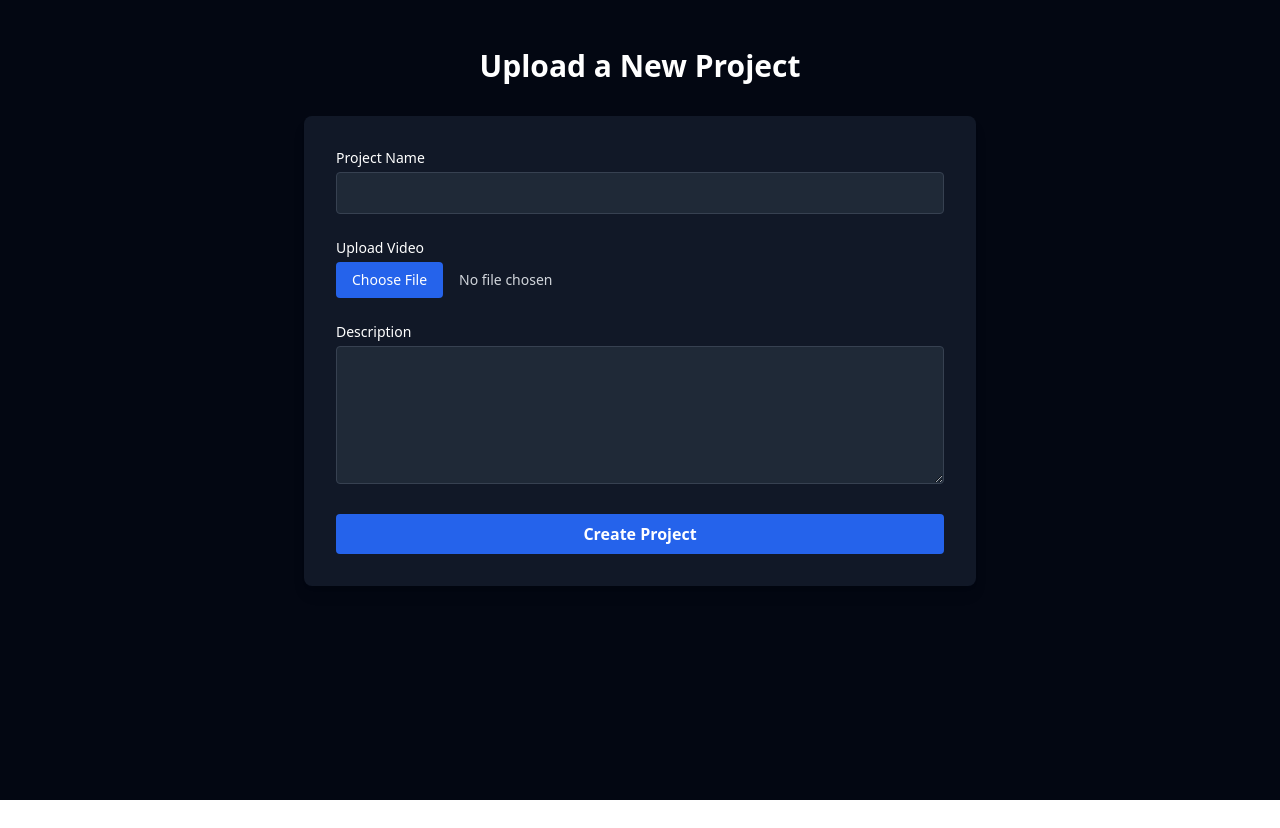
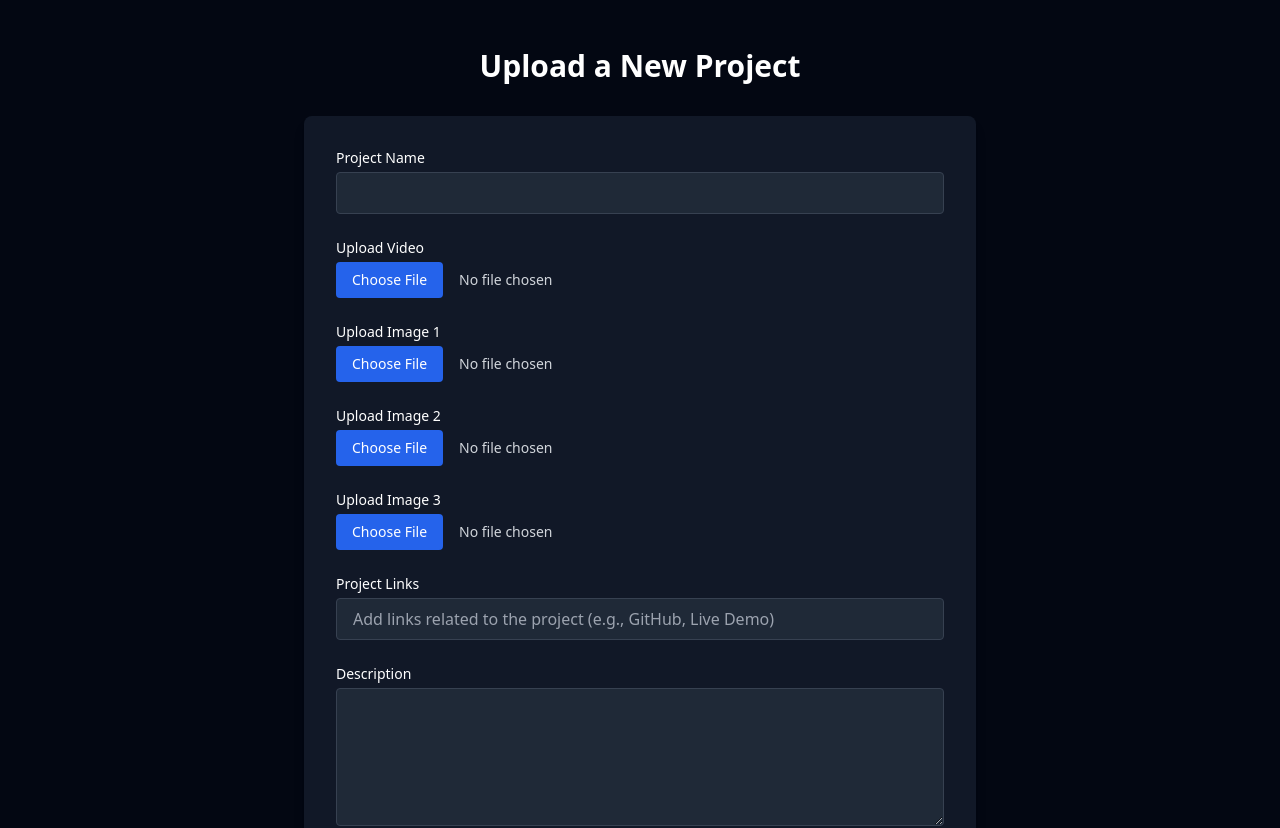
Before and after one commit to thefearlesscoder/Tech-Bridge, a React (Vite) app in the folder frontend/: page /upload-project in a window 1280 px wide. Shown: the top 828 px of the page. Before the commit the page ends 800 px from the top, so only its background shows below. Built offline with nearby package versions, Linux system fonts and the light colour scheme.

Commit message:
Add image/link upload section

```diff
--- a/frontend/src/pages/UploadPorject.jsx
+++ b/frontend/src/pages/UploadPorject.jsx
@@ -4,15 +4,19 @@ import axios from "axios";
 export default function CreateProjectPage() {
   const [name, setName] = useState("");
   const [video, setVideo] = useState(null);
+  const [image1, setImage1] = useState(null);
+  const [image2, setImage2] = useState(null);
+  const [image3, setImage3] = useState(null);
   const [description, setDescription] = useState("");
+  const [links, setLinks] = useState(""); // New state for project links
   const [loading, setLoading] = useState(false);
   const [message, setMessage] = useState("");
 
   const handleSubmit = async (e) => {
     e.preventDefault();
 
-    if (!name || !video || !description) {
-      setMessage("⚠️ Please fill in all fields.");
+    if (!name || !video || !description || !image1 || !image2 || !image3 || !links) {
+      setMessage("⚠️ Please fill in all fields, upload all 3 images, and provide project links.");
       return;
     }
 
@@ -20,6 +24,10 @@ export default function CreateProjectPage() {
     formData.append("name", name);
     formData.append("video", video);
     formData.append("description", description);
+    formData.append("image1", image1);
+    formData.append("image2", image2);
+    formData.append("image3", image3);
+    formData.append("links", links); // Append links to the form data
 
     try {
       setLoading(true);
@@ -30,7 +38,11 @@ export default function CreateProjectPage() {
       setMessage("✅ Project created successfully!");
       setName("");
       setVideo(null);
+      setImage1(null);
+      setImage2(null);
+      setImage3(null);
       setDescription("");
+      setLinks(""); // Reset links field
     } catch (err) {
       console.error(err);
       setMessage("❌ Failed to create project.");
@@ -84,6 +96,59 @@ export default function CreateProjectPage() {
 
           <div>
             <label className="block text-sm font-medium mb-1">
+              Upload Image 1
+            </label>
+            <input
+              type="file"
+              accept="image/*"
+              onChange={(e) => setImage1(e.target.files[0])}
+              className="block w-full text-sm text-gray-300 file:mr-4 file:py-2 file:px-4 file:rounded file:border-0 file:bg-blue-600 file:text-white hover:file:bg-blue-700"
+              required
+            />
+          </div>
+
+          <div>
+            <label className="block text-sm font-medium mb-1">
+              Upload Image 2
+            </label>
+            <input
+              type="file"
+              accept="image/*"
+              onChange={(e) => setImage2(e.target.files[0])}
+              className="block w-full text-sm text-gray-300 file:mr-4 file:py-2 file:px-4 file:rounded file:border-0 file:bg-blue-600 file:text-white hover:file:bg-blue-700"
+              required
+            />
+          </div>
+
+          <div>
+            <label className="block text-sm font-medium mb-1">
+              Upload Image 3
+            </label>
+            <input
+              type="file"
+              accept="image/*"
+              onChange={(e) => setImage3(e.target.files[0])}
+              className="block w-full text-sm text-gray-300 file:mr-4 file:py-2 file:px-4 file:rounded file:border-0 file:bg-blue-600 file:text-white hover:file:bg-blue-700"
+              required
+            />
+          </div>
+
+          <div>
+            <label className="block text-sm font-medium mb-1">
+              Project Links
+            </label>
+            <input
+              type="text"
+              placeholder="Add links related to the project (e.g., GitHub, Live Demo)"
+              className="w-full px-4 py-2 rounded bg-gray-800 border border-gray-700 focus:outline-none focus:ring-2 focus:ring-blue-500"
+              value={links}
+              onChange={(e) => setLinks(e.target.value)}
+              required
+            />
+          </div>
+
+          <div>
+            <label className="block text-sm font-medium mb-1">
               Description
             </label>
             <textarea
```
